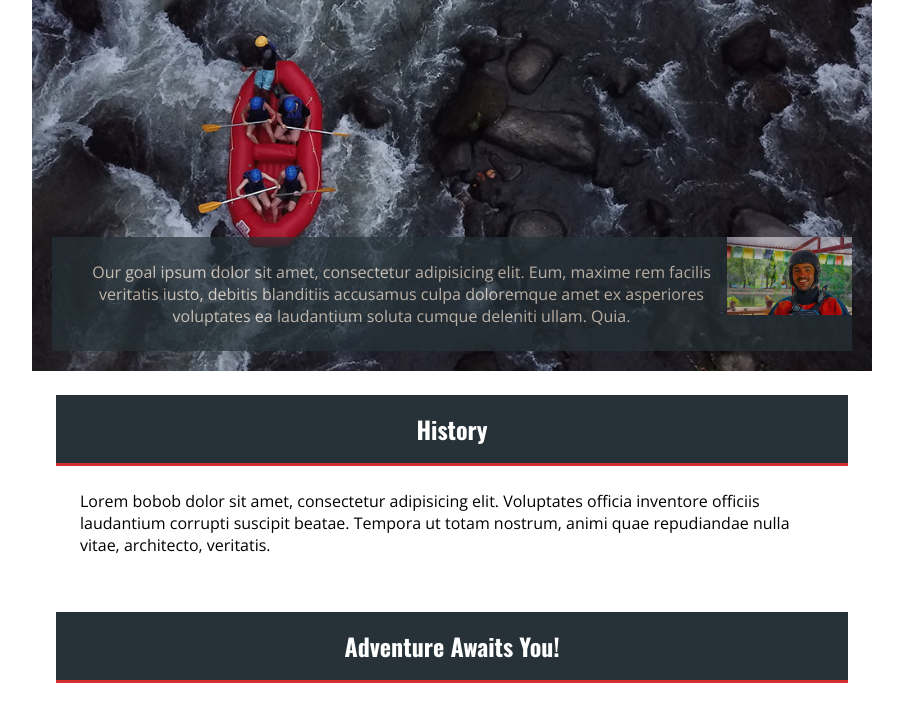
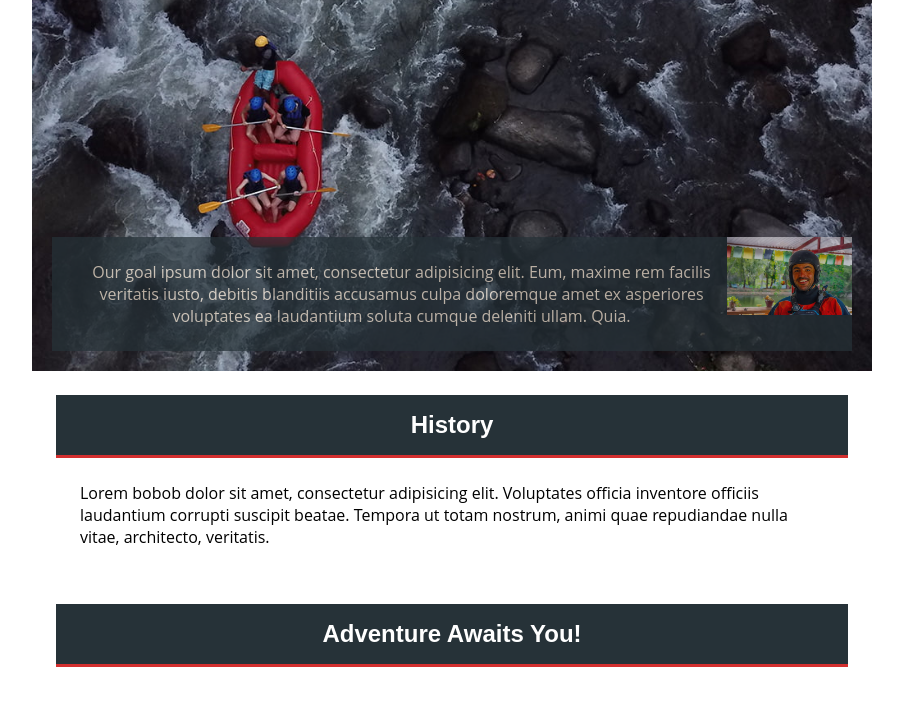
Before and after one commit to DA-IsaacUdofia/wdd130, a plain HTML site: page wwr/about.html in a window 1280 px wide. Shown: the part 408-1130 px from the top of the page, without its empty margins (188-1091 px from the left). Drawn offline with nearby package versions, Linux system fonts and the light colour scheme.

Commit message:
final w3 edits

```diff
--- a/wwr/about.html
+++ b/wwr/about.html
@@ -7,9 +7,6 @@
     <title>About Us| Whitewater Warriors</title>
     <meta name="description" content="Here at Whitewater warriors, we have fun navigating non-motorized watercraft down free flowing rivers competitively and safely.">
     <meta name="author" content="Isaac Udofia">
-    <link rel="preconnect" href="https://fonts.googleapis.com">
-    <link rel="preconnect" href="https://fonts.gstatic.com" crossorigin>
-    <link href="https://fonts.googleapis.com/css2?family=Oswald:wght@500;700&family=Open+Sans:wght@400;700&display=swap" rel="stylesheet">
     <link rel="stylesheet" href="styles/rafting.css">
 </head>
 
--- a/wwr/styles/rafting.css
+++ b/wwr/styles/rafting.css
@@ -1,8 +1,6 @@
 :root {
     --primary-color: #263238;
-    /* --secondary-color: #455A64; */
     --accent-color: #D32F2F;
-    /* --background-color: #FFFFFF; */
     --heading-font: "Oswald", sans-serif;
     --body-font: "Open Sans", sans-serif;
 }
```
